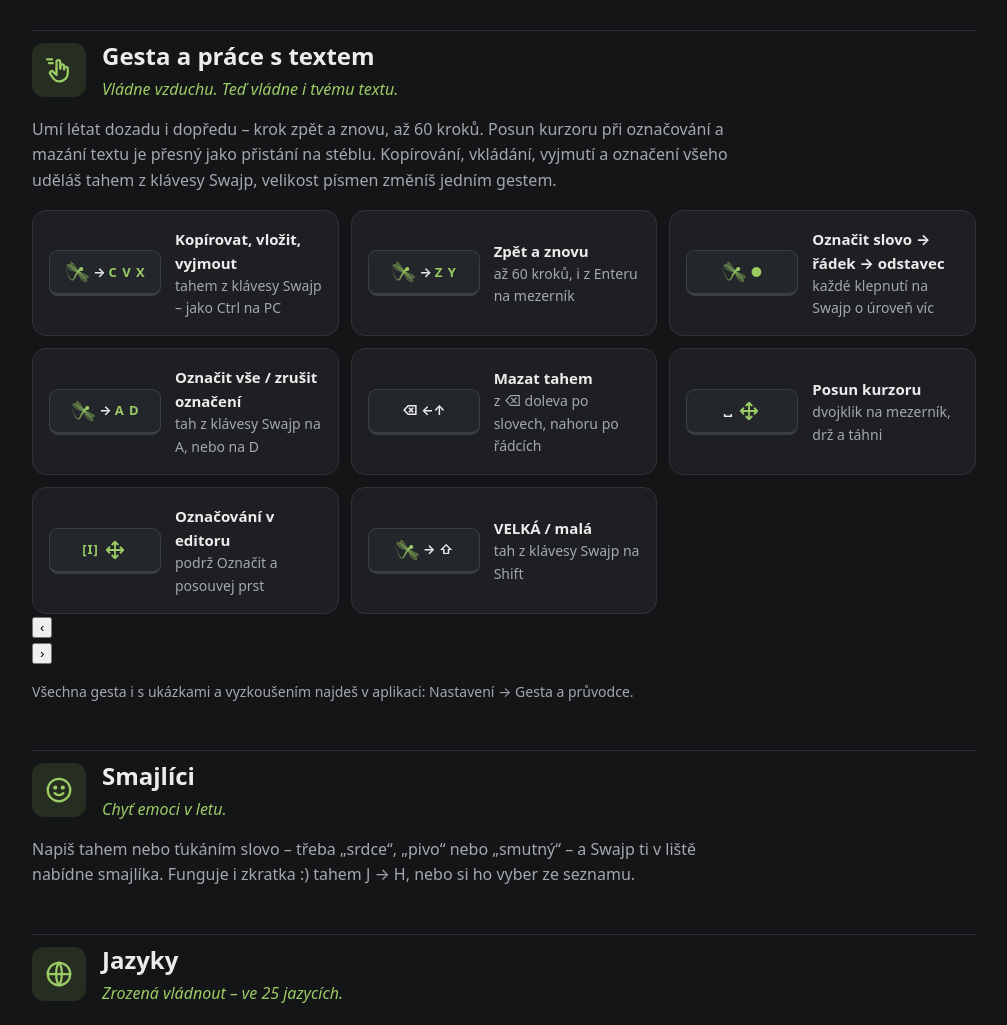
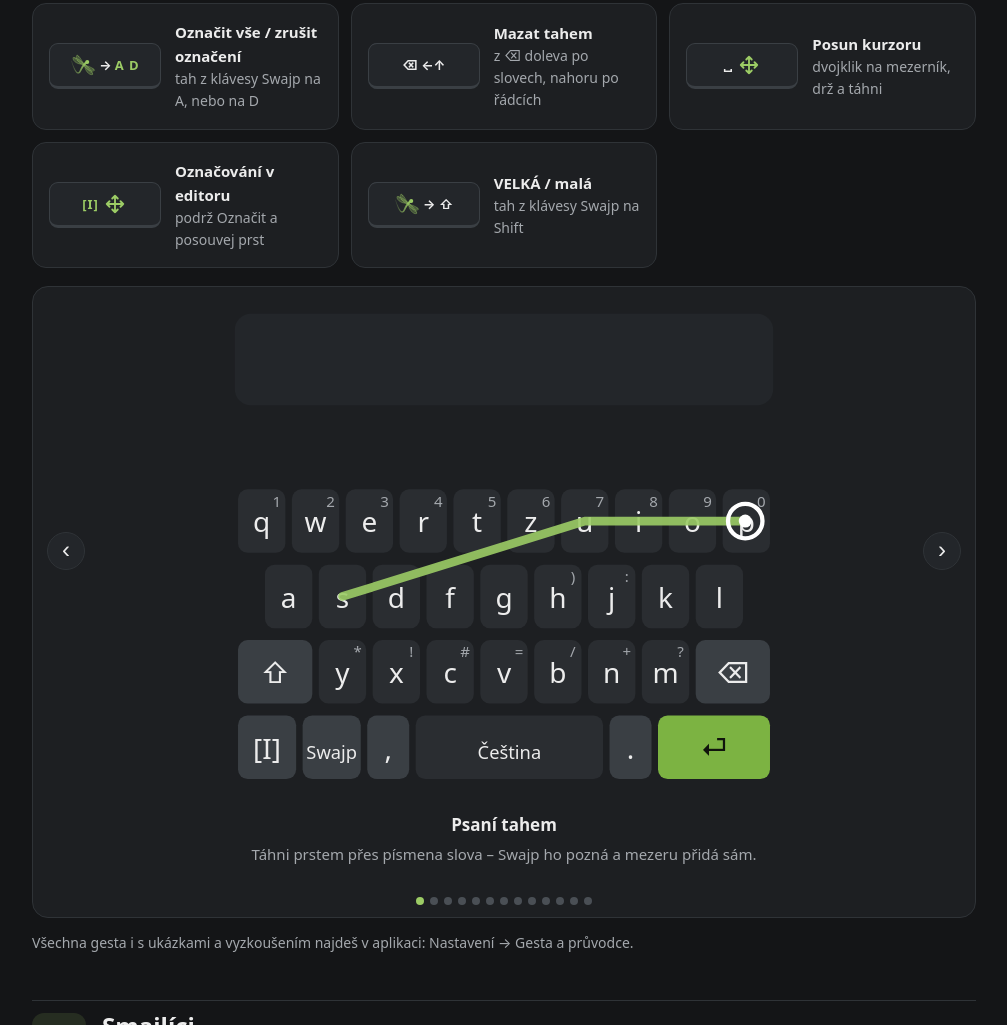
Before and after one commit to alesbrunner/Swajp-Keyboard, a plain HTML site: page cs/index.html in a window 1280 px wide. Shown: the part 1775-2800 px from the top of the page, without its empty margins (136-1143 px from the left). Drawn offline with Linux system fonts and the light colour scheme.

Commit message:
Add files via upload

```diff
--- /dev/null
+++ b/gestures.js
@@ -0,0 +1,164 @@
+/* Swajp – ukázky gest na webu: malá klávesnice, prst projede gesto, cílová klávesa se rozsvítí. */
+(function () {
+  var box = document.getElementById('gdemo');
+  if (!box) return;
+  var en = document.documentElement.lang === 'en';
+  var NS = 'http://www.w3.org/2000/svg';
+  var G = '#9ccc65';
+
+  // ---------- klávesnice (jednotky: klávesa 10 × 13)
+  var rows = en ? ['qwertyuiop', 'asdfghjkl', 'zxcvbnm'] : ['qwertzuiop', 'asdfghjkl', 'yxcvbnm'];
+  var hints = {q: '1', w: '2', e: '3', r: '4', t: '5', z: '6', y: '6', u: '7', i: '8', o: '9', p: '0', m: '?', j: ':', h: ')'};
+  if (en) { hints.y = '6'; hints.z = '*'; } else { hints.y = '*'; hints.z = '6'; }
+  hints.x = '!'; hints.c = '#'; hints.v = '='; hints.b = '/'; hints.n = '+';
+  var K = {};
+  function key(id, x, y, w, label, special) { K[id] = {x: x, y: y, w: w, h: 13, label: label, sp: special}; }
+  for (var i = 0; i < 10; i++) key(rows[0][i], i * 10, 0, 10, rows[0][i]);
+  for (i = 0; i < 9; i++) key(rows[1][i], 5 + i * 10, 14, 10, rows[1][i]);
+  key('shift', 0, 28, 15, '⇧', 1);
+  for (i = 0; i < 7; i++) key(rows[2][i], 15 + i * 10, 28, 10, rows[2][i]);
+  key('bksp', 85, 28, 15, '⌫', 1);
+  key('sym', 0, 42, 12, '[I]', 1);
+  key('star', 12, 42, 12, 'Swajp', 1);
+  key(',', 24, 42, 9, ',', 1);
+  key('space', 33, 42, 36, en ? 'English' : 'Čeština');
+  key('.', 69, 42, 9, '.', 1);
+  key('enter', 78, 42, 22, '⏎', 2);
+
+  function pt(n) { // střed klávesy, „^“ = nad ní (nad klávesnicí), „<“ / „>“ = posun do strany
+    var up = n.slice(-1) === '^', left = n.slice(-1) === '<';
+    var k = K[up || left ? n.slice(0, -1) : n];
+    var x = k.x + k.w / 2, y = k.y + k.h / 2;
+    if (up) y = k.y < 20 ? -7 : k.y - 13;
+    if (left) x -= 22;
+    return [x, y];
+  }
+
+  // ---------- ukázky
+  var S = en ? [
+    {t: 'Swipe typing', d: 'Slide over the letters of the word – Swajp guesses it and adds the space by itself.', p: ['s', 'u', 'p', 'e', 'r'], f: ['', 'super ']},
+    {t: 'Capital letter', d: 'From the first letter go up above the keyboard and straight on to the next letter.', p: ['p', 'p^', 'a', 'r', 'i', 's'], f: ['I was in ', 'I was in Paris ']},
+    {t: 'Copy, paste, cut', d: 'Swipe from the Swajp key to C, V or X – like Ctrl on a computer.', p: ['star', 'c'], g: 'c', l: 'Copy', f: ['Hello world', 'Copied ✓']},
+    {t: 'Undo and redo', d: 'Enter → space undoes the last change, Swajp → space redoes it (also Swajp → Z / Y).', p: ['enter', 'space'], g: 'space', l: 'Undo', f: ['Hello world', 'Hello ']},
+    {t: 'Select all', d: 'Swajp → A selects all text, Swajp → D removes the selection.', p: ['star', 'a'], g: 'a', l: 'Select all', f: ['Hi, how are you?', '[Hi, how are you?]']},
+    {t: 'UPPER / lower case', d: 'Swajp → Shift switches the word to UPPER case and back.', p: ['star', 'shift'], g: 'shift', l: 'UPPER', f: ['london', 'LONDON']},
+    {t: 'Delete words', d: 'Slide left from ⌫ – words get selected one by one, lift to delete them.', p: ['bksp', 'm', 'n'], g: 'bksp', l: '2 words', f: ['I went to the shop', 'I went to ']},
+    {t: 'Delete lines', d: 'Slide up from ⌫ (or to L) to delete whole lines.', p: ['bksp', 'bksp^'], g: 'bksp', l: '1 line', f: ['Shopping: bread', '']},
+    {t: 'Move the cursor', d: 'Double-tap the space bar, keep your finger down and slide sideways.', tap: 1, p: ['space', 'space<'], g: 'space', l: 'Cursor', f: ['Hello world|', 'Hello| world']},
+    {t: 'Join without a space', d: 'Space → ⌫ removes the space, the next word is joined: John + son = Johnson.', p: ['space', 'bksp'], g: 'bksp', l: 'No space', f: ['Call John ', 'Call John|']},
+    {t: 'Character from the corner', d: 'From a letter to the space bar types its corner character: M → ?', p: ['m', 'space'], g: 'space', l: '?', f: ['How are you', 'How are you? ']},
+    {t: 'Smiley', d: 'J → H types :) and the bar offers 🙂. Or type a word like beer → 🍺.', p: ['j', 'h'], g: 'h', l: ':)', f: ['Hi ', 'Hi 🙂']},
+    {t: 'Hide the keyboard', d: 'Swajp → ⌫ with one hand, or a two-finger swipe down.', p: ['star', 'bksp'], g: 'bksp', l: 'Hide', f: ['', '']}
+  ] : [
+    {t: 'Psaní tahem', d: 'Táhni prstem přes písmena slova – Swajp ho pozná a mezeru přidá sám.', p: ['s', 'u', 'p', 'e', 'r'], f: ['', 'super ']},
+    {t: 'Velké písmeno', d: 'Z prvního písmene vyjeď nad klávesnici a odtud rovnou na další písmeno.', p: ['p', 'p^', 'r', 'a', 'z', 'e'], f: ['Byl jsem v ', 'Byl jsem v Praze ']},
+    {t: 'Kopírovat, vložit, vyjmout', d: 'Tah z klávesy Swajp na C, V nebo X – jako Ctrl na počítači.', p: ['star', 'c'], g: 'c', l: 'Kopírovat', f: ['Ahoj světe', 'Zkopírováno ✓']},
+    {t: 'Zpět a znovu', d: 'Enter → mezerník vrátí poslední změnu, Swajp → mezerník ji udělá znovu (i Swajp → Z / Y).', p: ['enter', 'space'], g: 'space', l: 'Zpět', f: ['Ahoj světe', 'Ahoj ']},
+    {t: 'Označit vše', d: 'Swajp → A označí celý text, Swajp → D označení zruší.', p: ['star', 'a'], g: 'a', l: 'Označit vše', f: ['Ahoj, jak se máš?', '[Ahoj, jak se máš?]']},
+    {t: 'VELKÁ / malá', d: 'Swajp → Shift přepne slovo na VELKÁ písmena a zpět.', p: ['star', 'shift'], g: 'shift', l: 'VELKÁ', f: ['praha', 'PRAHA']},
+    {t: 'Mazání slov', d: 'Táhni z ⌫ doleva – slova se postupně označují, puštěním se smažou.', p: ['bksp', 'm', 'n'], g: 'bksp', l: '2 slova', f: ['Byl jsem v obchodě', 'Byl jsem ']},
+    {t: 'Mazání řádků', d: 'Tahem z ⌫ nahoru (nebo na L) smažeš celé řádky.', p: ['bksp', 'bksp^'], g: 'bksp', l: '1 řádek', f: ['Nákup: chleba', '']},
+    {t: 'Posun kurzoru', d: 'Dvakrát ťukni na mezerník, podruhé prst nech dole a táhni do stran.', tap: 1, p: ['space', 'space<'], g: 'space', l: 'Kurzor', f: ['Ahoj světe|', 'Ahoj| světe']},
+    {t: 'Spojení bez mezery', d: 'Mezerník → ⌫ smaže mezeru a další slovo se připojí: Petr + ovi = Petrovi.', p: ['space', 'bksp'], g: 'bksp', l: 'Bez mezery', f: ['Pošli to Petr ', 'Pošli to Petr|']},
+    {t: 'Znak z rohu klávesy', d: 'Tah z písmene na mezerník napíše znak z jeho rohu: M → ?', p: ['m', 'space'], g: 'space', l: '?', f: ['Jak se máš', 'Jak se máš? ']},
+    {t: 'Smajlík', d: 'J → H napíše :) a lišta nabídne 🙂. Nebo napiš slovo, třeba pivo → 🍺.', p: ['j', 'h'], g: 'h', l: ':)', f: ['Ahoj ', 'Ahoj 🙂']},
+    {t: 'Skrytí klávesnice', d: 'Swajp → ⌫ jednou rukou, nebo tah dvěma prsty dolů.', p: ['star', 'bksp'], g: 'bksp', l: 'Skrýt', f: ['', '']}
+  ];
+
+  // ---------- SVG
+  function el(n, a, parent) { var e = document.createElementNS(NS, n); for (var k in a) e.setAttribute(k, a[k]); (parent || svg).appendChild(e); return e; }
+  var svg = document.createElementNS(NS, 'svg');
+  svg.setAttribute('viewBox', '-2 -34 104 92');
+  svg.setAttribute('class', 'gsvg');
+  box.querySelector('.gview').appendChild(svg);
+  el('rect', {x: 0, y: -32, width: 100, height: 17, rx: 3, fill: '#23262a'});
+  var field = el('text', {x: 4, y: -20.5, fill: '#ececec', 'font-size': 6.2});
+  var keyRect = {};
+  for (var id in K) {
+    var k = K[id];
+    keyRect[id] = el('rect', {x: k.x + 0.6, y: k.y + 0.6, width: k.w - 1.2, height: k.h - 1.2, rx: 1.8,
+      fill: k.sp === 2 ? '#7cb342' : k.sp ? '#3a3f44' : '#2a2d31'});
+    var lab = el('text', {x: k.x + k.w / 2, y: k.y + 8.6, fill: k.sp === 2 ? '#10140c' : '#ececec', 'font-size': k.label.length > 3 ? 3.4 : 5.2, 'text-anchor': 'middle'});
+    lab.textContent = k.label;
+    if (hints[id]) { var h = el('text', {x: k.x + k.w - 2.2, y: k.y + 3.8, fill: '#a4a8ad', 'font-size': 2.8, 'text-anchor': 'middle'}); h.textContent = hints[id]; }
+  }
+  var trail = el('polyline', {fill: 'none', stroke: G, 'stroke-width': 1.6, 'stroke-linecap': 'round', 'stroke-linejoin': 'round', opacity: 0.9});
+  var finger = el('circle', {r: 3.2, fill: 'none', stroke: '#fff', 'stroke-width': 0.8, opacity: 0});
+  var fdot = el('circle', {r: 1.2, fill: '#fff', opacity: 0});
+  var bubble = el('g', {opacity: 0});
+  var bRect = el('rect', {rx: 3.5, height: 7, fill: G}, bubble);
+  var bText = el('text', {fill: '#10140c', 'font-size': 4.2, 'text-anchor': 'middle', 'font-weight': 700}, bubble);
+
+  var titleEl = box.querySelector('.gt'), descEl = box.querySelector('.gd'), dots = box.querySelector('.gdots');
+  S.forEach(function (_, i) { var b = document.createElement('button'); b.setAttribute('aria-label', (i + 1) + ''); b.onclick = function () { go(i); }; dots.appendChild(b); });
+
+  var cur = 0, t0 = 0, raf = 0, lastT = 1e9;
+  function setField(s) {
+    var sel = s.charAt(0) === '[';
+    field.textContent = sel ? s.slice(1, -1) : s.replace('|', '');
+    field.setAttribute('fill', sel ? G : '#ececec');
+  }
+  function go(i) {
+    cur = (i + S.length) % S.length;
+    var s = S[cur];
+    titleEl.textContent = s.t;
+    descEl.textContent = s.d;
+    [].forEach.call(dots.children, function (b, j) { b.className = j === cur ? 'on' : ''; });
+    t0 = performance.now();
+    lastT = 1e9;
+    cancelAnimationFrame(raf);
+    raf = requestAnimationFrame(frame);
+  }
+  function glow(id, on) { if (keyRect[id]) keyRect[id].setAttribute('stroke', on ? G : 'none'), keyRect[id].setAttribute('stroke-width', on ? 1.2 : 0); }
+
+  function frame(now) {
+    var s = S[cur], pts = s.p.map(pt);
+    var pre = s.tap ? 500 : 0, segMs = 420, move = (pts.length - 1) * segMs, hold = 1700, total = 400 + pre + move + hold;
+    var t = (now - t0) % total;
+    if (t < lastT) { trail.setAttribute('points', ''); for (var k in keyRect) glow(k, false); bubble.setAttribute('opacity', 0); } // nové kolo
+    lastT = t;
+    var down = false, x = pts[0][0], y = pts[0][1], tt = t - 400;
+    setField(s.f[0]);
+    if (tt < 0) { down = false; }
+    else if (tt < pre) { down = tt < 120 || tt > 260; } // ťuknutí a znovu dolů (dvojklik)
+    else if (tt < pre + move) {
+      down = true;
+      var m = (tt - pre) / segMs, si = Math.floor(m), f = m - si;
+      f = f * f * (3 - 2 * f);
+      x = pts[si][0] + (pts[si + 1][0] - pts[si][0]) * f;
+      y = pts[si][1] + (pts[si + 1][1] - pts[si][1]) * f;
+      var pl = [];
+      for (var j = 0; j <= si; j++) pl.push(pts[j].join(','));
+      pl.push(x + ',' + y);
+      trail.setAttribute('points', pl.join(' '));
+      if (s.g && si === pts.length - 2) glow(s.g, true);
+    } else {
+      x = pts[pts.length - 1][0]; y = pts[pts.length - 1][1];
+      down = tt < pre + move + 250;
+      setField(s.f[1]);
+      if (s.g) glow(s.g, true);
+      if (s.l && s.g) {
+        var k2 = K[s.g], w = Math.max(14, s.l.length * 2.5 + 6);
+        var cx = Math.max(w / 2, Math.min(100 - w / 2, k2.x + k2.w / 2));
+        bRect.setAttribute('x', cx - w / 2); bRect.setAttribute('y', k2.y - 8.5); bRect.setAttribute('width', w);
+        bText.setAttribute('x', cx); bText.setAttribute('y', k2.y - 3.6); bText.textContent = s.l;
+        bubble.setAttribute('opacity', 1);
+      }
+      if (!down) trail.setAttribute('points', '');
+    }
+    finger.setAttribute('cx', x); finger.setAttribute('cy', y); fdot.setAttribute('cx', x); fdot.setAttribute('cy', y);
+    finger.setAttribute('opacity', down ? 1 : 0); fdot.setAttribute('opacity', down ? 1 : 0);
+    raf = requestAnimationFrame(frame);
+  }
+
+  box.querySelector('.gprev').onclick = function () { go(cur - 1); };
+  box.querySelector('.gnext').onclick = function () { go(cur + 1); };
+  var sx = null;
+  box.addEventListener('touchstart', function (e) { sx = e.touches[0].clientX; }, {passive: true});
+  box.addEventListener('touchend', function (e) {
+    if (sx === null) return;
+    var dx = e.changedTouches[0].clientX - sx; sx = null;
+    if (Math.abs(dx) > 50) go(cur + (dx < 0 ? 1 : -1));
+  });
+  go(0);
+})();
--- a/style.css
+++ b/style.css
@@ -85,3 +85,22 @@ a.card.ov{color:inherit;display:block}a.card.ov:hover{text-decoration:none}
 .key b{letter-spacing:1px}
 .key svg{flex:none;width:26px;height:22px}
 .g .key{flex:none;min-width:112px;justify-content:center}
+/* 10 dlaždic: na mobilu 2 sloupce (5 řad), na velké obrazovce 5 sloupců (2 řady) */
+.g3{grid-template-columns:repeat(2,1fr)}
+@media(min-width:900px){.g3{grid-template-columns:repeat(5,1fr)}.g3 .card{padding:16px}.g3 .card h3{font-size:15.5px}.g3 .card p{font-size:14px}}
+/* obrázek klávesnice: vážka přesahuje vpravo, mezera vlevo ji vyrovná (vypadá na středu) */
+.hero>div:last-child{padding-left:7%}
+/* ikona v logu: hlava v úrovni horního okraje písmen */
+.logo svg{position:relative;top:-4px}
+/* okénko s ukázkami gest */
+.gdemo{background:var(--panel);border:1px solid var(--line);border-radius:16px;padding:16px 14px 12px;margin:18px 0 10px;text-align:center}
+.gwin{display:flex;align-items:center;gap:8px}
+.gview{flex:1;min-width:0}.gsvg{width:100%;height:auto;display:block;max-width:560px;margin:auto}
+.gprev,.gnext{flex:none;width:38px;height:38px;border-radius:50%;border:1px solid var(--line);background:var(--panel2);color:var(--tx);font-size:24px;line-height:1;cursor:pointer;display:grid;place-items:center;padding:0 0 3px}
+.gprev:hover,.gnext:hover{border-color:var(--g);color:var(--g)}
+.gdemo .gt{margin:12px 0 4px;font-size:17px}
+.gdemo .gd{margin:0 auto 10px;color:var(--mut);font-size:15px;max-width:520px;min-height:3em}
+.gdots{display:flex;gap:6px;justify-content:center;flex-wrap:wrap}
+.gdots button{width:8px;height:8px;border-radius:50%;border:0;padding:0;background:#4a4f55;cursor:pointer}
+.gdots button.on{background:var(--g)}
+@media(max-width:600px){.gprev,.gnext{width:32px;height:32px;font-size:20px}.gdemo{padding:12px 8px 10px}}
```
